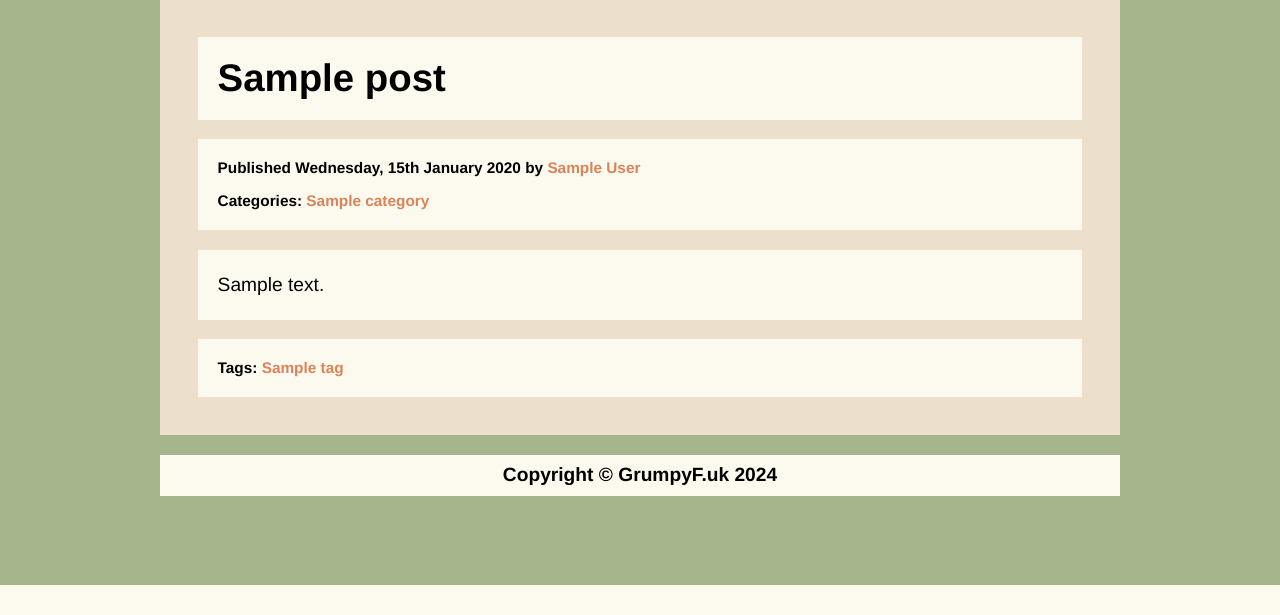
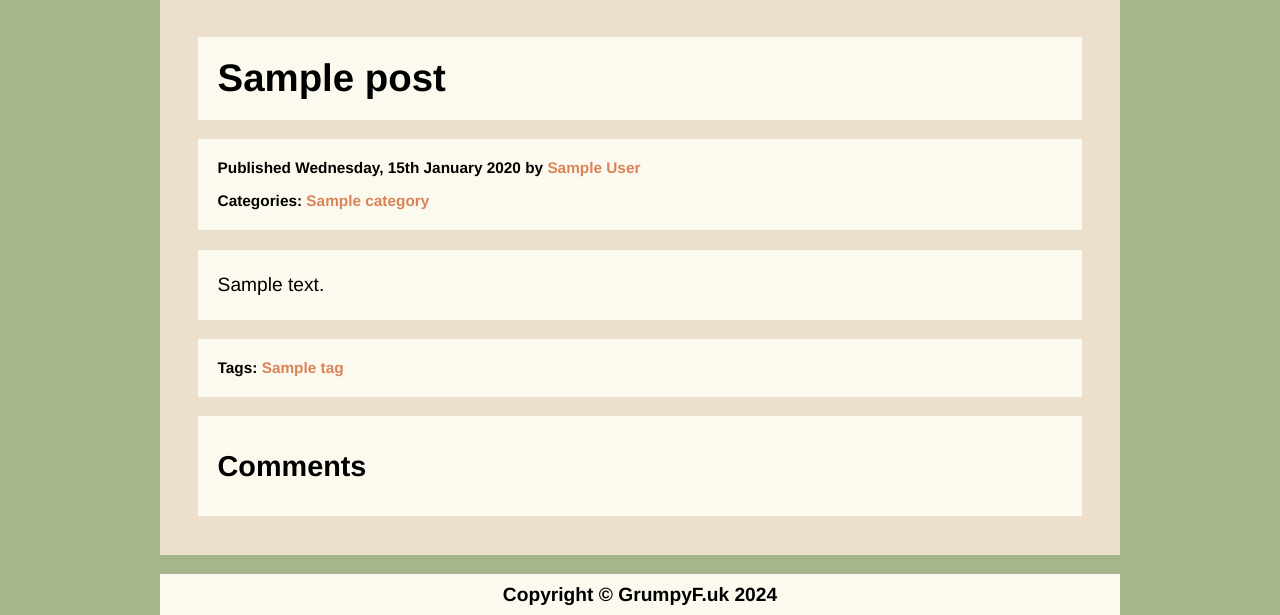
Before and after one commit to Anski-D/grumpyfuk, a Django app: a page that uses blog/templates/blog/base.html in a window 1280 px wide. Shown: the part 215-830 px from the top of the page. Before the commit the page ends 800 px from the top, so only its background shows below. Run offline with Django 5.2, Linux system fonts and the light colour scheme; tables that the repository leaves empty hold one stand-in row (values such as "Sample post"); some libraries are stand-ins or nearby versions.

Commit message:
Add necessary code to implement Disqus commenting system

```diff
--- a/blog/templates/blog/base.html
+++ b/blog/templates/blog/base.html
@@ -36,5 +36,6 @@
 
         <footer id="page-footer"><p>Copyright &copy; GrumpyF.uk 2024</p></footer>
     </div>
+<script id="dsq-count-scr" src="//grumpyfuk.disqus.com/count.js" async></script>
 </body>
 </html>
--- a/blog/templates/blog/post_detail.html
+++ b/blog/templates/blog/post_detail.html
@@ -23,5 +23,25 @@
             {% endif %}
             <p id="tags">Tags:{% for tag in post.tags.all %} <a href="{{ tag.get_absolute_url }}">{{ tag.name }}</a>{% endfor %}</p>
         </footer>
+        <section id="comments" class="post-part">
+            <h3>Comments</h3>
+            <div id="disqus_thread"></div>
+            <script>
+                /**
+                *  RECOMMENDED CONFIGURATION VARIABLES: EDIT AND UNCOMMENT THE SECTION BELOW TO INSERT DYNAMIC VALUES FROM YOUR PLATFORM OR CMS.
+                *  LEARN WHY DEFINING THESE VARIABLES IS IMPORTANT: https://disqus.com/admin/universalcode/#configuration-variables    */
+                var disqus_config = function () {
+                    this.page.url = '{{ post.get_absolute_url }}';  // Replace PAGE_URL with your page's canonical URL variable
+                    this.page.identifier = '{{ post.slug }}'; // Replace PAGE_IDENTIFIER with your page's unique identifier variable
+                };
+                (function() { // DON'T EDIT BELOW THIS LINE
+                var d = document, s = d.createElement('script');
+                s.src = 'https://grumpyfuk.disqus.com/embed.js';
+                s.setAttribute('data-timestamp', +new Date());
+                (d.head || d.body).appendChild(s);
+                })();
+            </script>
+            <noscript>Please enable JavaScript to view the <a href="https://disqus.com/?ref_noscript">comments powered by Disqus.</a></noscript>
+        </section>
     </article>
 {% endblock page_content %}
```
